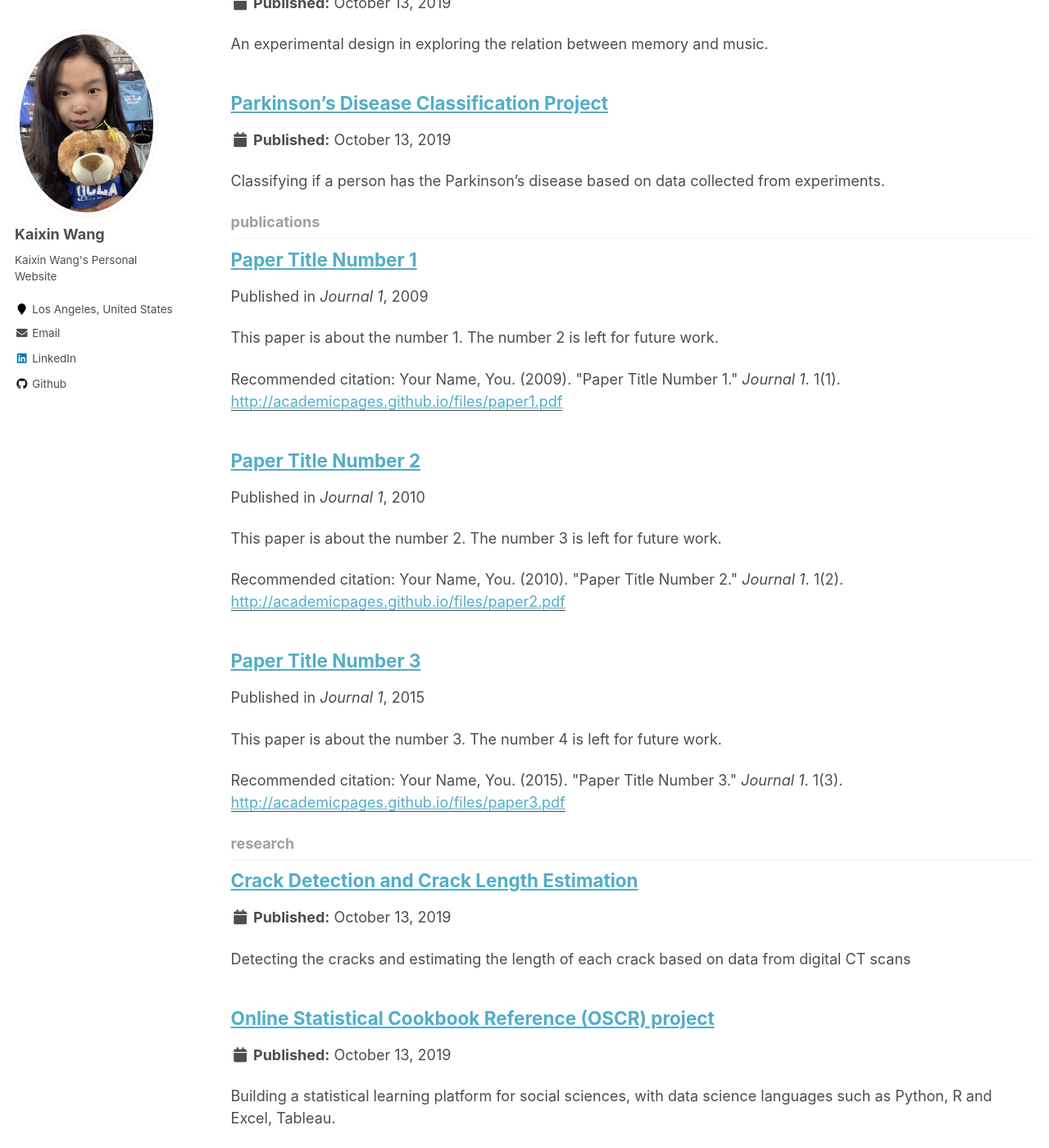
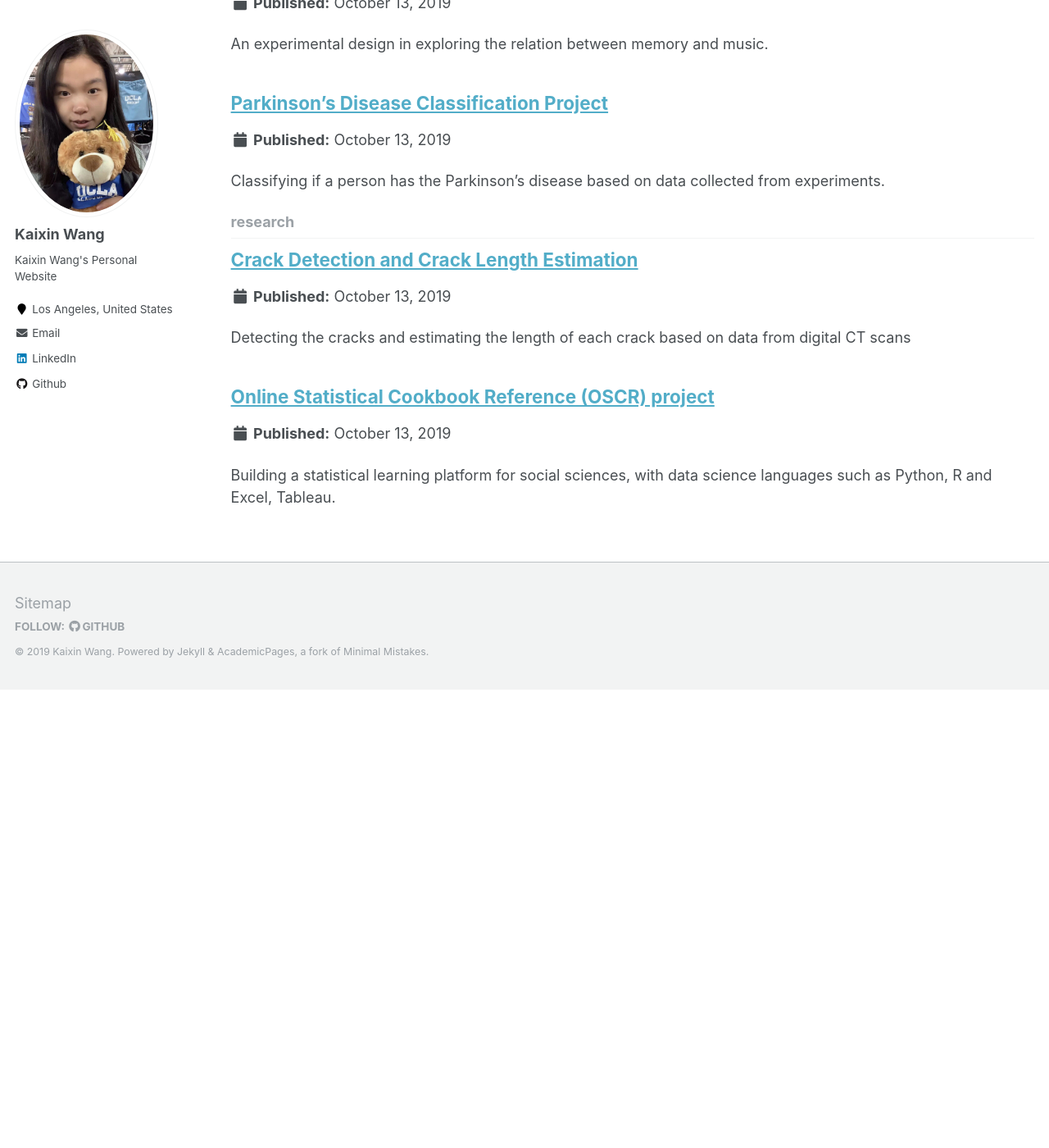
Before and after one commit to kaixin-wang/kaixin-wang.github.io, a Jekyll site: the page built from _pages/collection-archive.html, in a window 1280 px wide and 1400 px high, scrolled down 1757 px. Shown: the whole window at 82% size. Built offline with Jekyll 4.4.1, drawn with Linux system fonts in a browser that asks for light colours; after the commit the page ends 2598 px from its top, so only the background shows below that; some of the changed lines change nothing that is shown.

Commit message:
Update _config.yml

```diff
--- a/_config.yml
+++ b/_config.yml
@@ -173,16 +173,7 @@
 
 # Collections
 collections:
-  teaching:
-    output: true
-    permalink: /:collection/:path/
-  publications:
-    output: true
-    permalink: /:collection/:path/
   portfolio:
-    output: true
-    permalink: /:collection/:path/
-  talks:
     output: true
     permalink: /:collection/:path/
   research:
@@ -212,15 +203,6 @@
     values:
       layout: single
       author_profile: true
-  # _teaching
-  - scope:
-      path: ""
-      type: teaching
-    values:
-      layout: single
-      author_profile: true
-      share: true
-      comments: true
   # _publications
   - scope:
       path: ""
@@ -239,14 +221,6 @@
       author_profile: true
       share: true
       comment: true
-  # _talks
-  - scope:
-      path: ""
-      type: talks
-    values:
-      layout: talk
-      author_profile: true
-      share: true
 
   # _research
   - scope:
```
